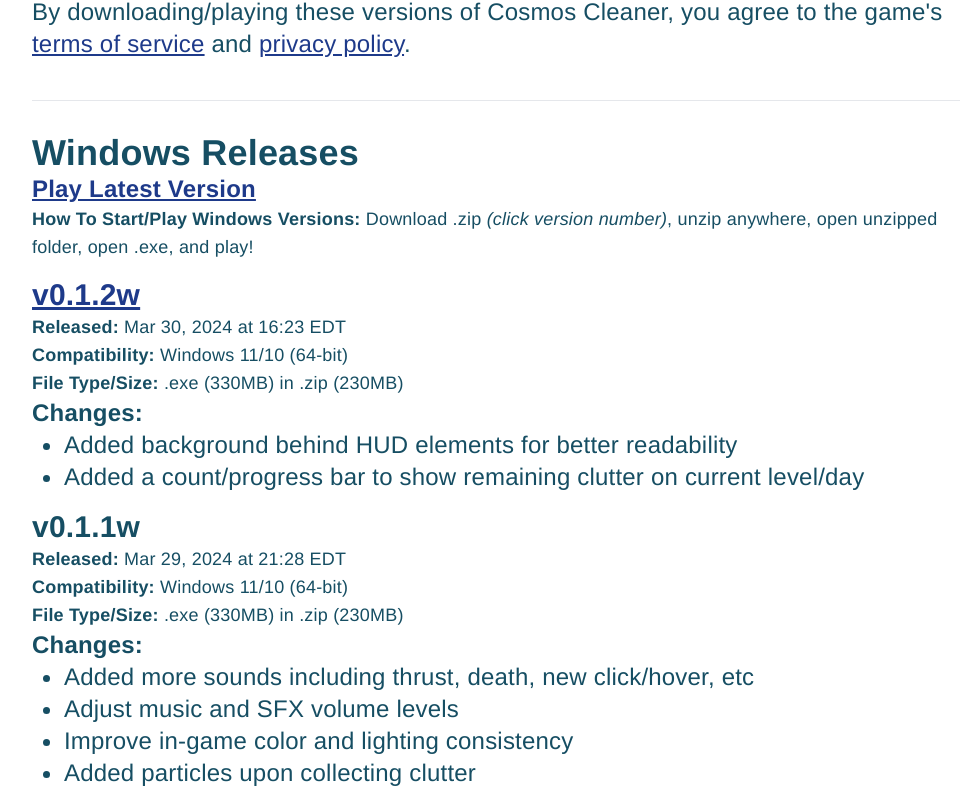
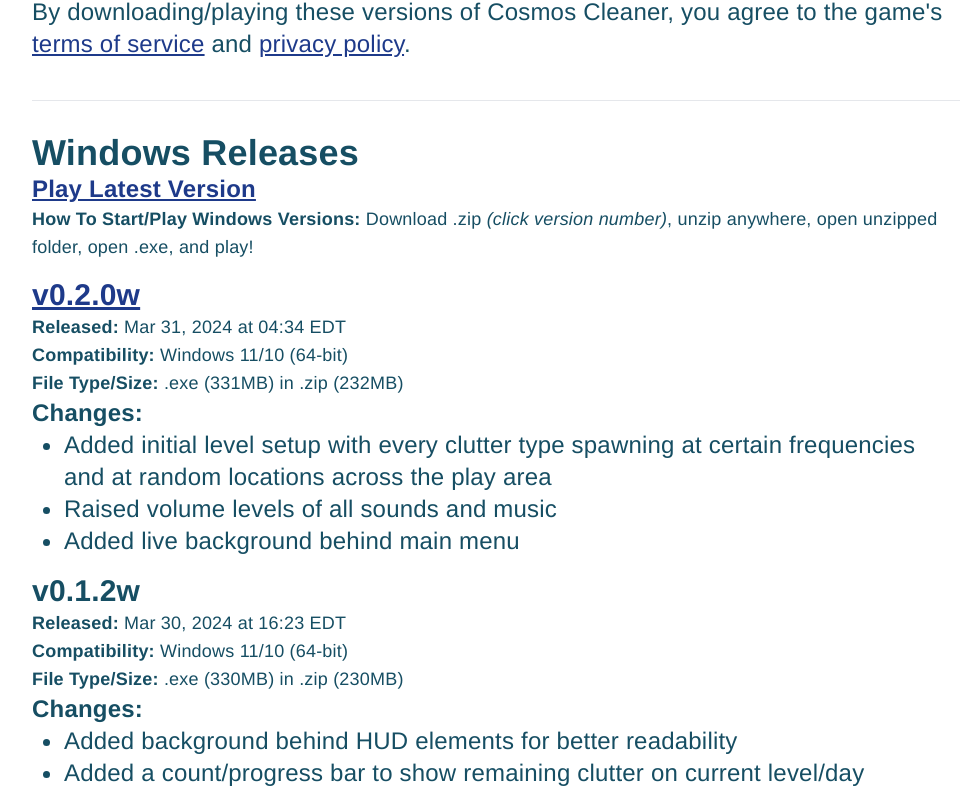
Before and after one commit to derek-perry/cosmoscleaner.com, a Next.js app: page /changelog in a window 1280 px wide. Shown: the part 492-1285 px from the top of the page, without its empty margins (144-1117 px from the left). Built offline with nearby package versions, Linux system fonts and the light colour scheme; no server answers; a web font is replaced by a local one.

Commit message:
Release v0.2.0w
Released v0.2.0w on the play page and added changes to the changelog page.

```diff
--- a/pages/changelog.tsx
+++ b/pages/changelog.tsx
@@ -29,7 +29,17 @@
             <h2 id="windows">Windows Releases</h2>
               <p><strong><LinkInternal href="play" title="CosmosCleaner.com/play">Play Latest Version</LinkInternal></strong></p>
               <p className="text-lg"><strong>How To Start/Play Windows Versions:</strong> Download .zip <em>(click version number)</em>, unzip anywhere, open unzipped folder, open .exe, and play!</p>
-              <h3 id="012"><LinkExternal href="https://dropbox.com/scl/fi/ayl4md7bwjho2t1s7unjy/Cosmos-Cleaner-v0.1.2w.zip?rlkey=oegn0uv1psf486rctir6rhhmd&dl=1" title="Download v0.1.2w">v0.1.2w</LinkExternal></h3>
+              <h3 id="020"><LinkExternal href="https://dropbox.com/scl/fi/w9xhhwk1o62bht79rpbjf/Cosmos-Cleaner-v0.2.0w.zip?rlkey=4qnr8awiznop11aew26u66j46&dl=1" title="Download v0.2.0w">v0.2.0w</LinkExternal></h3>
+                <p className="text-lg"><strong>Released:</strong> Mar 31, 2024 at 04:34 EDT</p>
+                <p className="text-lg"><strong>Compatibility:</strong> Windows 11/10 (64-bit)</p>
+                <p className="text-lg"><strong>File Type/Size:</strong> .exe (331MB) in .zip (232MB)</p>
+                <p><strong>Changes:</strong></p>
+                <ul className="text-2xl list-disc pl-8">
+                  <li>Added initial level setup with every clutter type spawning at certain frequencies and at random locations across the play area</li>
+                  <li>Raised volume levels of all sounds and music</li>
+                  <li>Added live background behind main menu</li>
+                </ul>
+              <h3 id="012">v0.1.2w</h3>
                 <p className="text-lg"><strong>Released:</strong> Mar 30, 2024 at 16:23 EDT</p>
                 <p className="text-lg"><strong>Compatibility:</strong> Windows 11/10 (64-bit)</p>
                 <p className="text-lg"><strong>File Type/Size:</strong> .exe (330MB) in .zip (230MB)</p>
--- a/pages/play.tsx
+++ b/pages/play.tsx
@@ -33,11 +33,11 @@
             <p className="text-2xl mt-3"><em><strong>DISCLAIMER:</strong> This is Early Access! (Incomplete)</em></p>
             <p className="text-lg">Send feedback with issues, suggestions, etc...</p>
             <div className="h-px mt-3 bg-cyan-900" />
-            <p className="text-lg mt-3"><strong>Game Version:</strong> v0.1.2w <em>(See <LinkInternal href="changelog" title="CosmosCleaner.com/changelog">change log</LinkInternal>)</em></p>
+            <p className="text-lg mt-3"><strong>Game Version:</strong> v0.2.0w <em>(See <LinkInternal href="changelog" title="CosmosCleaner.com/changelog">change log</LinkInternal>)</em></p>
             <p className="text-lg"><strong>Compatibility:</strong> Windows 11/10 (64-bit)</p>
-            <p className="text-lg"><strong>File Type/Size:</strong> .exe (330MB) in .zip (230MB)</p>
+            <p className="text-lg"><strong>File Type/Size:</strong> .exe (331MB) in .zip (232MB)</p>
             <p className="text-lg"><strong>How To Start:</strong> Download, unzip anywhere, open folder, open .exe</p>
-            <ButtonExternal className="text-2xl my-4" href="https://dropbox.com/scl/fi/ayl4md7bwjho2t1s7unjy/Cosmos-Cleaner-v0.1.2w.zip?rlkey=oegn0uv1psf486rctir6rhhmd&dl=1" title="Download Cosmos Cleaner for Windows 10/11 (64-bit)">Download</ButtonExternal>
+            <ButtonExternal className="text-2xl my-4" href="https://dropbox.com/scl/fi/w9xhhwk1o62bht79rpbjf/Cosmos-Cleaner-v0.2.0w.zip?rlkey=4qnr8awiznop11aew26u66j46&dl=1" title="Download Cosmos Cleaner for Windows 10/11 (64-bit)">Download</ButtonExternal>
             <p className="text-sm">By downloading/playing, you agree to the game's <LinkInternal href="tosgame" title="CosmosCleaner.com/tosgame">terms of service</LinkInternal> and <LinkInternal href="privacygame" title="CosmosCleaner.com/privacygame">privacy policy</LinkInternal>.</p>
           </div>
           <div className="flex flex-col bg-cyan-100 rounded">
```
